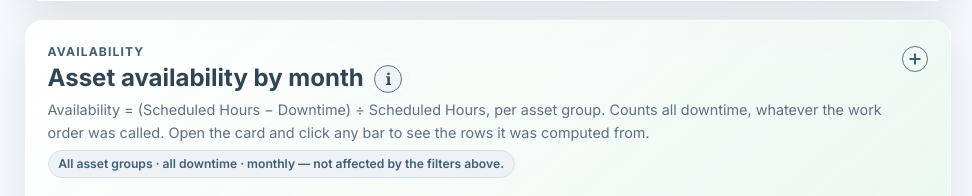
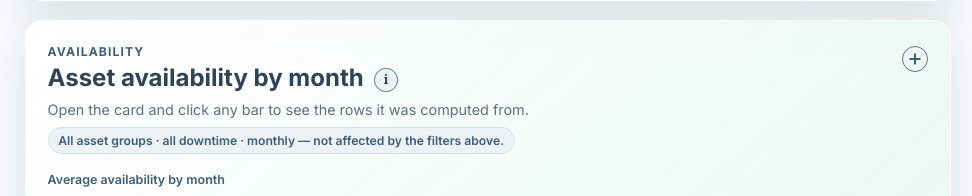
Before and after one commit to stupidshrimp/GREMLIN, a Flask app: page /metrics in a window 1280 px wide. Shown: the part 1327-1523 px from the top of the page, without its empty margins (297-1269 px from the left). Run offline with Flask 3, Linux system fonts and the light colour scheme.

Commit message:
Clarify asset availability guidance

```diff
--- a/static/css/metrics.css
+++ b/static/css/metrics.css
@@ -167,13 +167,13 @@
 .availability-info-button {
   position: relative;
   flex: 0 0 auto;
-  width: 1.75rem;
-  height: 1.75rem;
+  width: 1.45rem;
+  height: 1.45rem;
   border: 1px solid var(--forest-500);
   border-radius: 50%;
   background: var(--forest-100);
   color: var(--forest-800);
-  font: 700 1rem/1 Georgia, serif;
+  font: 700 0.82rem/1 Georgia, serif;
   cursor: pointer;
   animation: availabilityInfoFloat 2.4s ease-in-out infinite;
 }
@@ -622,6 +622,7 @@ body.metrics-modal-open { overflow: hidden; }
   background: rgba(47, 143, 91, 0.09);
 }
 .availability-info-note p { margin: 0.3rem 0 0; font-size: 0.88rem; line-height: 1.55; }
+.availability-info-warning { color: #b42318; }
 
 /* Keep this override after every dialog animation declaration. In particular,
    the explainer's [open] selector is more specific than its base class, so an
--- a/templates/metrics.html
+++ b/templates/metrics.html
@@ -189,14 +189,13 @@
         <div class="availability-title-row">
           <h2 id="availability-card-title">Asset availability by month</h2>
           <button type="button" class="availability-info-button" id="availability-info-open"
-                  aria-label="Learn how asset availability is calculated"
+                  aria-label="Click here to find out how asset availability is calculated"
+                  title="Click here to find out how asset availability is calculated"
                   aria-haspopup="dialog" aria-controls="availability-info-dialog">
             <span aria-hidden="true">i</span>
           </button>
         </div>
-        <p class="metrics-card-desc">Availability = (Scheduled Hours − Downtime) ÷ Scheduled Hours, per asset
-           group. Counts all downtime, whatever the work order was called. Open the card and click any
-           bar to see the rows it was computed from.</p>
+        <p class="metrics-card-desc">Open the card and click any bar to see the rows it was computed from.</p>
         <p class="metrics-card-scope">All asset groups · all downtime · monthly — not affected by the filters above.</p>
       </div>
       <button type="button" class="metrics-card-toggle" aria-expanded="false"
@@ -257,10 +256,16 @@
       </div>
 
       <ol class="availability-info-steps">
-        <li><strong>Set the scheduled time.</strong> Weekdays in the month are multiplied by the asset group’s daily production hours. Breaks, lunch, and setup time are removed, then any recorded overtime is added.</li>
-        <li><strong>Count the downtime.</strong> Positive downtime from every work order created in that month is included, regardless of the work order’s name, type, or classification. If configured, a share of downtime from a linked asset is also included.</li>
+        <li><strong>Scheduled time.</strong> Weekdays in the month are multiplied by the asset group’s daily production hours. Breaks, lunch, and setup time are removed, then any recorded overtime is added. Overtime hours can be added by clicking the top right of an asset group graph.</li>
+        <li><strong>Count the downtime.</strong> Positive downtime from every work order created in that month is included, regardless of the work order’s name, type, or classification. If configured, a share of downtime from a linked asset is also included. The configuration can be edited on the Settings page. <strong class="availability-info-warning">Please refrain from editing values unless you are authorized to do so.</strong></li>
         <li><strong>Calculate the percentage.</strong> Counted downtime is subtracted from scheduled hours, then divided by scheduled hours. For example, 160 scheduled hours and 8 downtime hours produces 95% availability.</li>
       </ol>
+
+      <div class="availability-info-note">
+        <strong>Assumptions and flags</strong>
+        <p>Downtime is counted in the month of the work order’s created date in the current dashboard logic. Because of this, a work order’s downtime hours can fall in a different month than the month in which the work was completed.</p>
+        <p>A work order is flagged in the data view when its completion date is in a different calendar month from its created date, or when its created date plus its downtime duration crosses a month boundary. A month is flagged when its total counted downtime, including linked downtime, exceeds its adjusted scheduled hours; its availability is then shown as 0%.</p>
+      </div>
 
       <div class="availability-info-note">
         <strong>How to read the card</strong>
```
